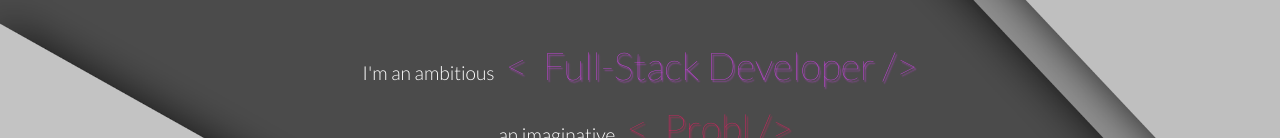
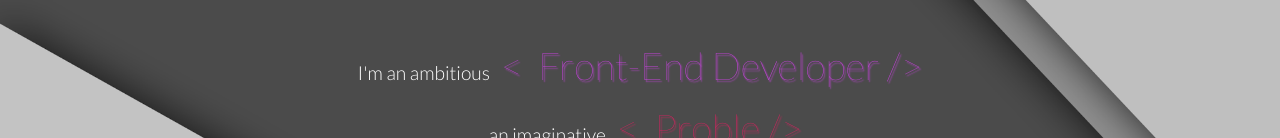
Before and after one commit to daileytj/portfolio, a plain HTML site: page index.html in a window 1280 px wide. Shown: the part 193-331 px from the top of the page. Drawn offline with Linux system fonts and the light colour scheme.

Commit message:
update full-stack to front-end

```diff
--- a/index.html
+++ b/index.html
@@ -41,7 +41,7 @@
       <br />
       <div class="describe">
         <h3 class="ambitious">I'm an ambitious</h3>
-        <h2 class="full-stack-developer">&#60;&nbsp;<span class = "typed-out-1"><!--Full-Stack Developer--></span>&nbsp;&#47;&#62;</h2>
+        <h2 class="front-end-developer">&#60;&nbsp;<span class = "typed-out-1"><!--Front-End Developer--></span>&nbsp;&#47;&#62;</h2>
         <br />
         <h3 class="imaginative">...an imaginative</h3>
         <h2 class="problem-solver">&#60;&nbsp;<span class = "typed-out-2"><!--Problem Solver--></span>&nbsp;&#47;&#62;</h2>
--- a/index.js
+++ b/index.js
@@ -10,7 +10,7 @@ $(document).ready(function(){
 
   $(function(){
   		$(".typed-out-1").typed({
-        strings: ["^2000 Full-Stack Developer"],
+        strings: ["^2000 Front-End Developer"],
         typeSpeed: 50,
         showCursor: false,
         callback: function(){
--- a/main.css
+++ b/main.css
@@ -177,7 +177,7 @@ nav li a, .middle-dot{
   font-weight: normal;
 }
 
-.full-stack-developer {
+.front-end-developer {
   color : #db42f5;
 
 }
@@ -190,7 +190,7 @@ nav li a, .middle-dot{
   color : #2196f3;
 }
 
-.full-stack-developer, .problem-solver, .apprentice{
+.front-end-developer, .problem-solver, .apprentice{
   padding-top: 1rem;
   padding-left: .5rem;
   text-shadow: 1.5px 1.5px 1.5px;
```
